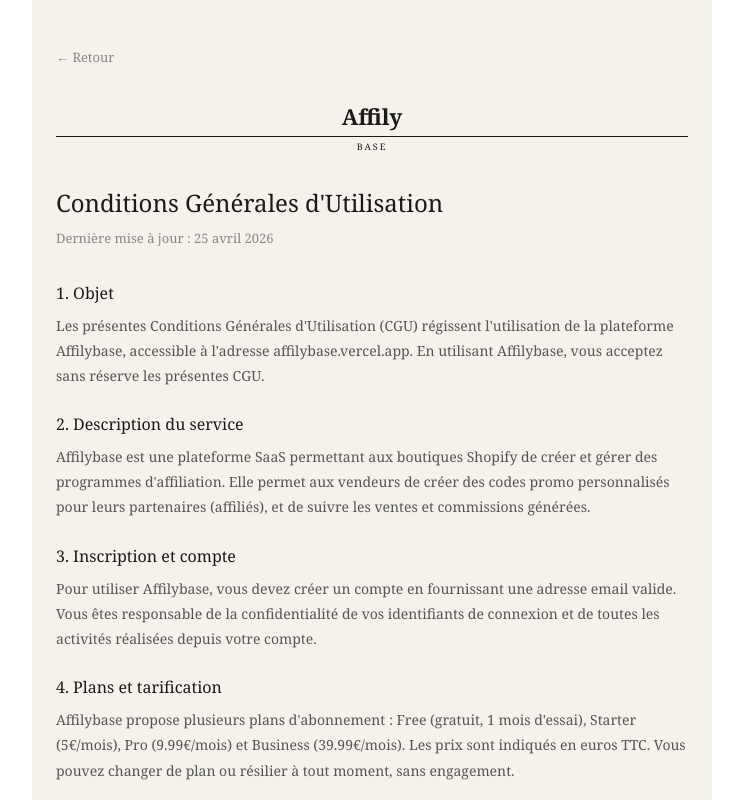
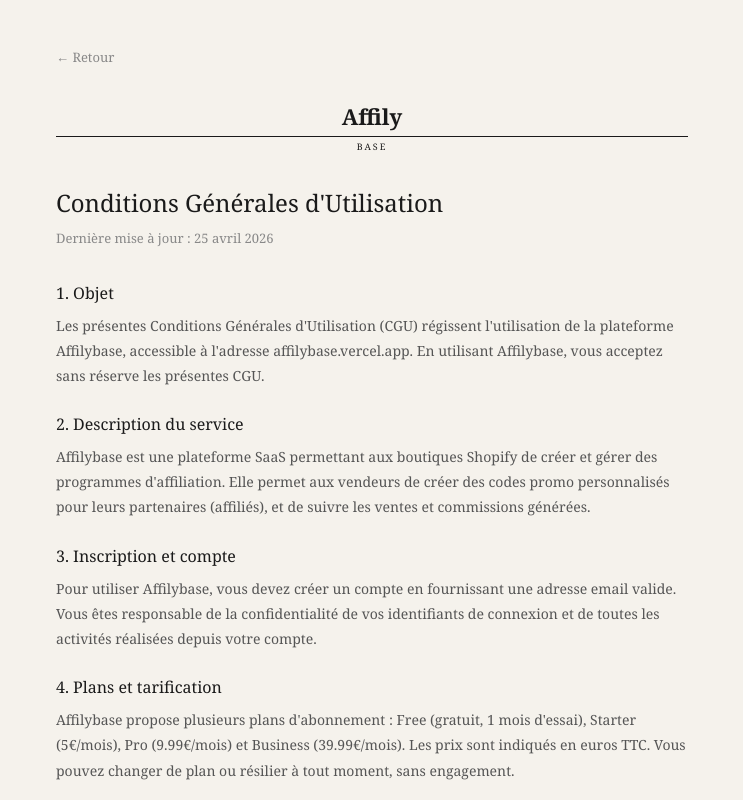
Before and after one commit to ukpt/affilybase, a Next.js app: page /cgu in a window 1280 px wide. Shown: the top 800 px of the page, without its empty margins (268-1011 px from the left). Built offline with nearby package versions, Linux system fonts and the light colour scheme.

Commit message:
fond beige bandes laterales

```diff
--- a/app/globals.css
+++ b/app/globals.css
@@ -1,6 +1,4 @@
 @import "tailwindcss";
-main > div, main > nav, main > hr {
-  max-width: 1100px;
-  margin-left: auto;
-  margin-right: auto;
+body {
+  background-color: #F5F2EC;
 }
```
